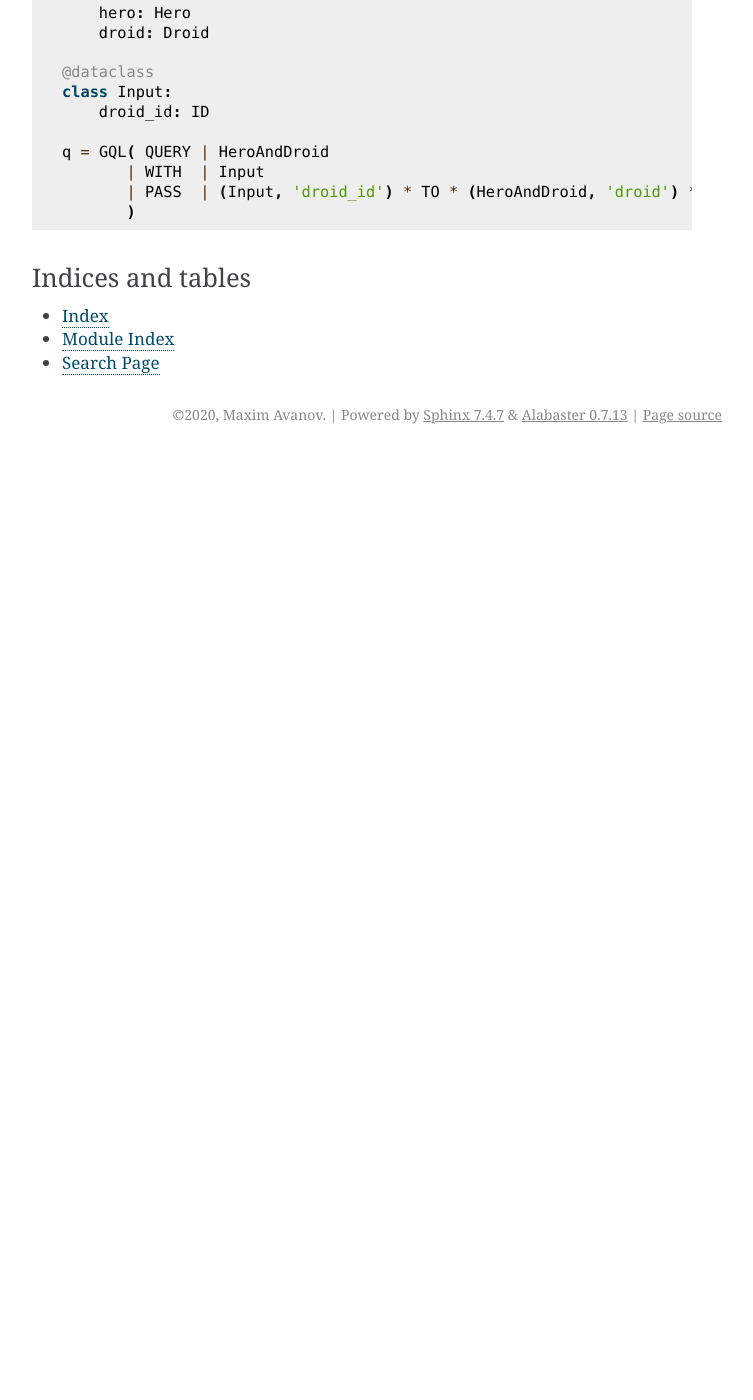
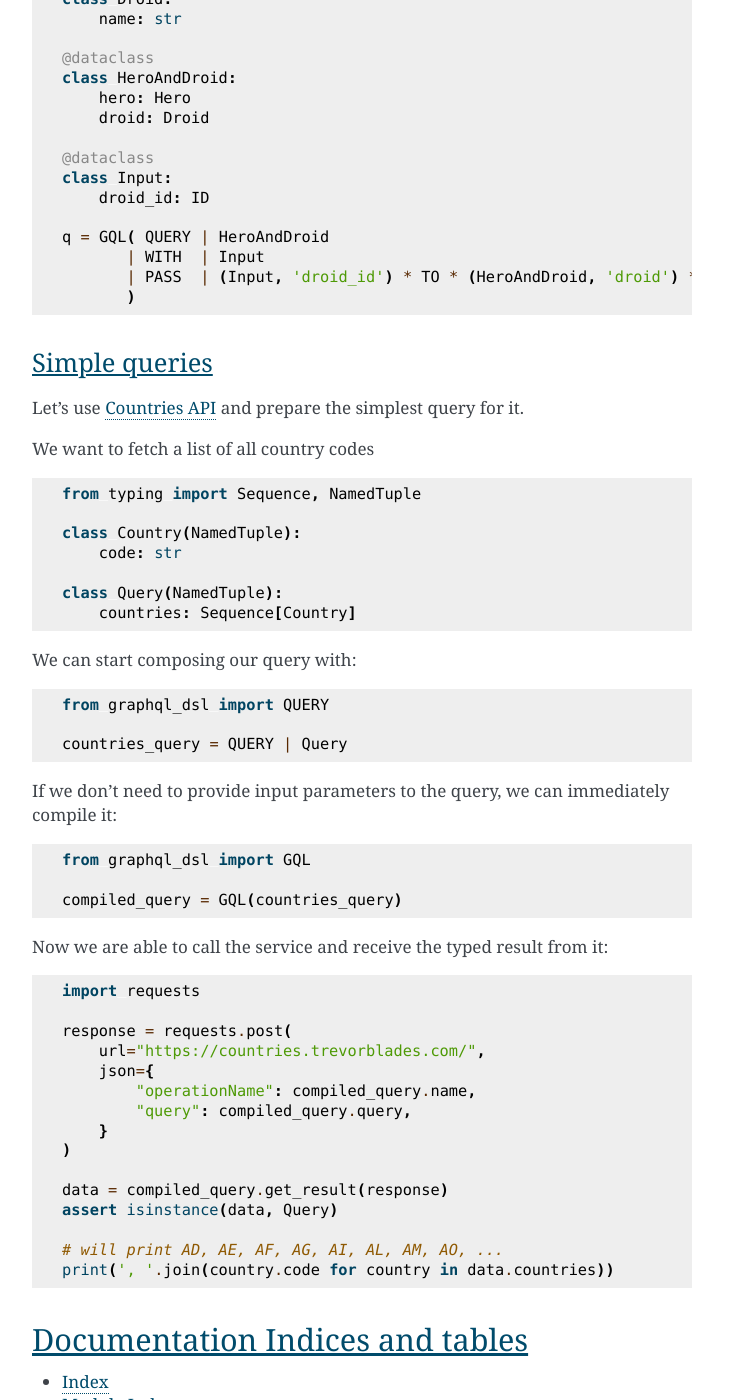
Before and after one commit to avanov/graphql-dsl, a Sphinx documentation site: the page built from docs/index.rst, in a window 1280 px wide and 1400 px high, scrolled down 1427 px. Shown: the whole window, without its empty margins (388-1141 px from the left). Built offline with Sphinx 7.4.7, drawn with Linux system fonts in a browser that asks for light colours; before the commit the page ends 1881 px from its top, so only the background shows below that; some of the changed text lies outside the part shown.

```diff
--- a/CHANGES.rst
+++ b/CHANGES.rst
@@ -0,0 +1,4 @@
+0.1.3
+=====
+
+* Initial functional release
--- a/docs/conf.py
+++ b/docs/conf.py
@@ -22,7 +22,7 @@ copyright = '2020, Maxim Avanov'
 author = 'Maxim Avanov'
 
 # The full version, including alpha/beta/rc tags
-release = '0.1.2'
+release = '0.1.3'
 
 
 # -- General configuration ---------------------------------------------------
--- a/docs/index.rst
+++ b/docs/index.rst
@@ -85,8 +88,65 @@ field reference syntax (because dataclasses don't define class-level field gette
            | PASS  | (Input, 'droid_id') * TO * (HeroAndDroid, 'droid') * AS * 'id'
            )
 
-Indices and tables
-==================
+Simple queries
+--------------
+
+Let's use `Countries API <https://countries.trevorblades.com/>`_ and prepare the simplest query for it.
+
+We want to fetch a list of all country codes
+
+.. code-block:: python
+
+    from typing import Sequence, NamedTuple
+
+    class Country(NamedTuple):
+        code: str
+
+    class Query(NamedTuple):
+        countries: Sequence[Country]
+
+We can start composing our query with:
+
+.. code-block:: python
+
+    from graphql_dsl import QUERY
+
+    countries_query = QUERY | Query
+
+
+If we don't need to provide input parameters to the query, we can immediately compile it:
+
+.. code-block:: python
+
+    from graphql_dsl import GQL
+
+    compiled_query = GQL(countries_query)
+
+
+Now we are able to call the service and receive the typed result from it:
+
+.. code-block:: python
+
+    import requests
+
+    response = requests.post(
+        url="https://countries.trevorblades.com/",
+        json={
+            "operationName": compiled_query.name,
+            "query": compiled_query.query,
+        }
+    )
+
+    data = compiled_query.get_result(response)
+    assert isinstance(data, Query)
+
+    # will print AD, AE, AF, AG, AI, AL, AM, AO, ...
+    print(', '.join(country.code for country in data.countries))
+
+
+
+Documentation Indices and tables
+================================
 
 * :ref:`genindex`
 * :ref:`modindex`
--- a/graphql_dsl/__init__.py
+++ b/graphql_dsl/__init__.py
@@ -6,7 +6,7 @@ __all__ = (
     'QUERY',
     'WITH',
     'PASS',
-    'MUTATION',
+    'MUTATE',
     'TO',
     'AS',
     'GQL',
```
Also changed, not shown: other parts of docs/index.rst (+5 -2 lines), setup.py (+8 -1 lines), 3 other files.
